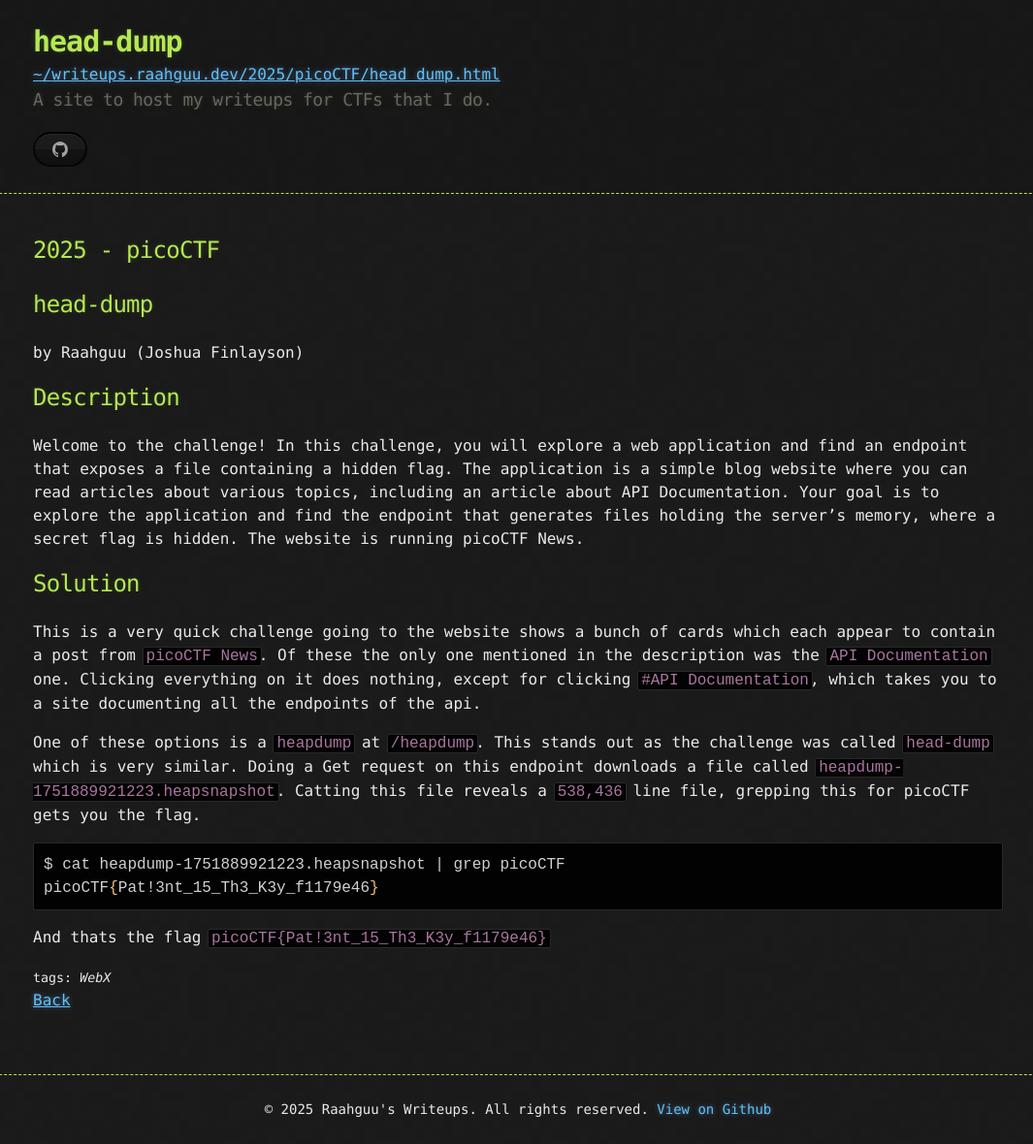
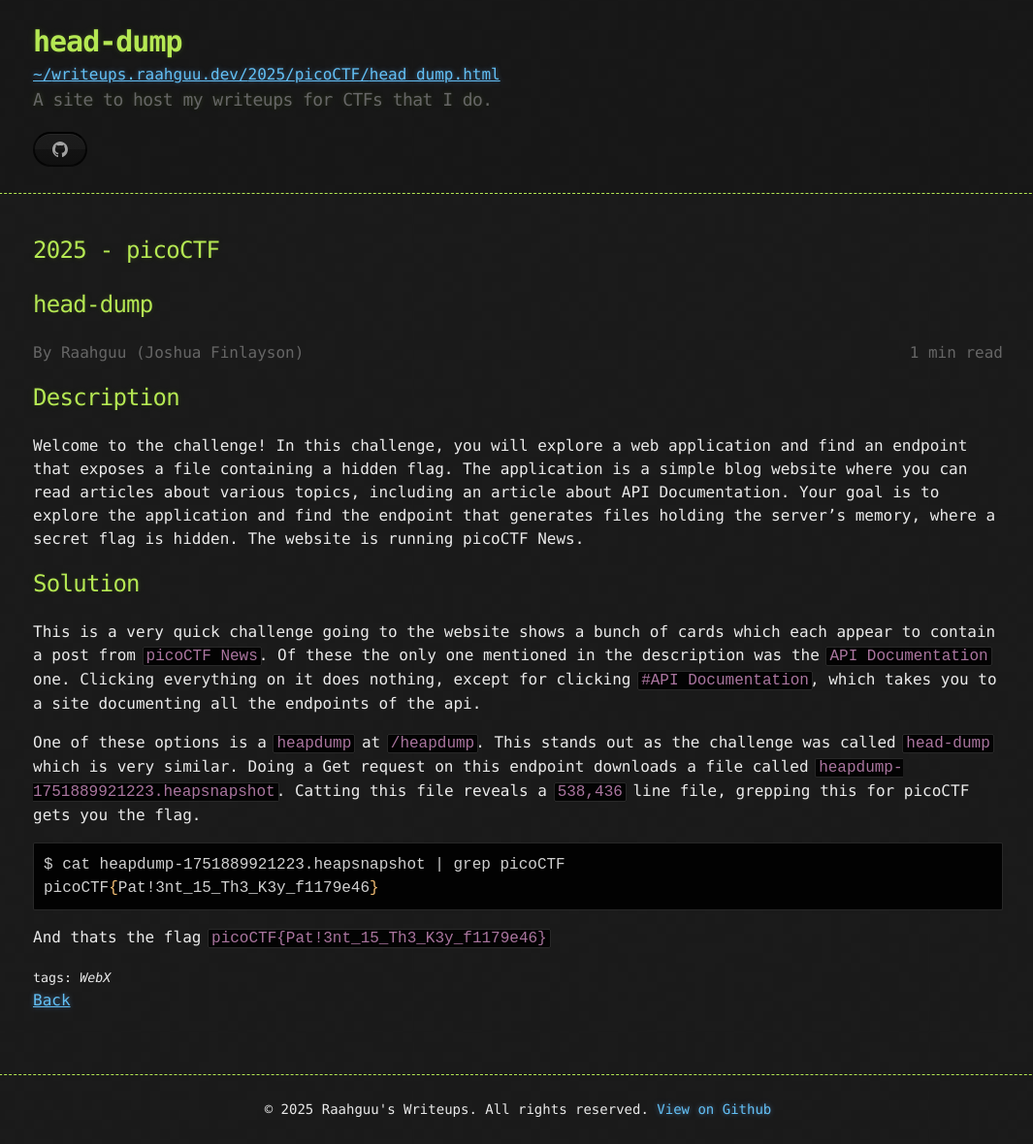
Before and after one commit to Raahguu/writeups.raahguu.dev, a Jekyll site: the page built from _writeups/2025/picoCTF/head-dump.md, in a window 1280 px wide. Shown: the whole page at 97% size, without its empty margins (106-1171 px from the left). Built offline with Jekyll 4.4.1, drawn with Linux system fonts in a browser that asks for light colours.

Commit message:
Added Auto generated read time to writeups

```diff
--- a/_layouts/writeup.html
+++ b/_layouts/writeup.html
@@ -10,9 +10,15 @@
 <h2>{{ year }} - {{ ctf }}</h2>
 <h2>{{ page.title }}</h2>
 
-<p class="view">by {{ page.author | default: site.author }}</p>
+<p>
+<span class="view" id="Author">By {{ page.author | default: site.author }}</span>
+{%- assign word_count = page.content | split: " " | size -%}
+{%- assign WPM = 130 -%}
+{%- assign read_time = word_count | divided_by: WPM | round -%}
+<span class="view" id="readTime">{{ read_time }} min read</span>
+</p>
 
-{{content}}
+{{ content }}
 
 {% if page.tags %}
   <small>tags: <em>{{ page.tags | join: "</em> - <em>" }}</em></small>
--- a/_sass/jekyll-theme-hacker.scss
+++ b/_sass/jekyll-theme-hacker.scss
@@ -303,3 +303,12 @@
 #index h2 {
 	margin: 0px 0px 5px;
 }
+
+#Author {
+	color: #666;
+}
+
+#readTime {
+	color: #666;
+	float: right;
+}
```
